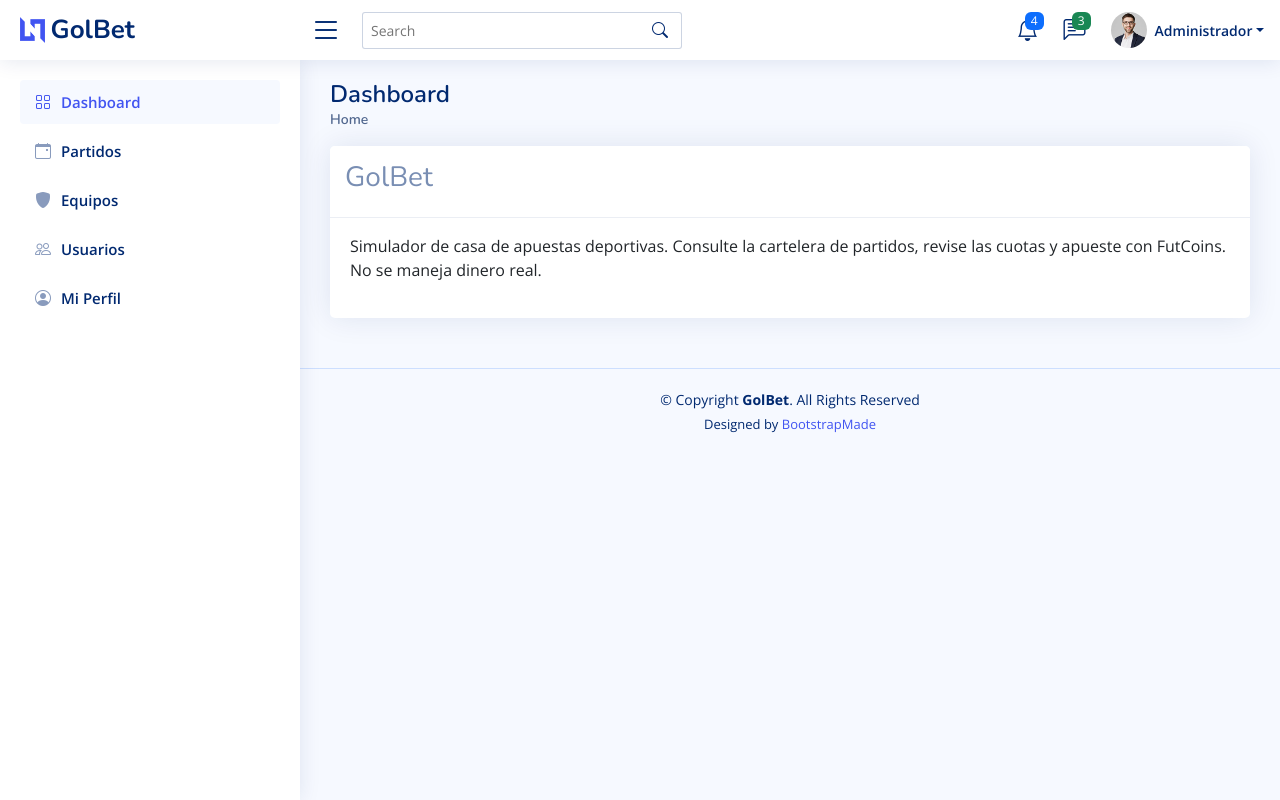
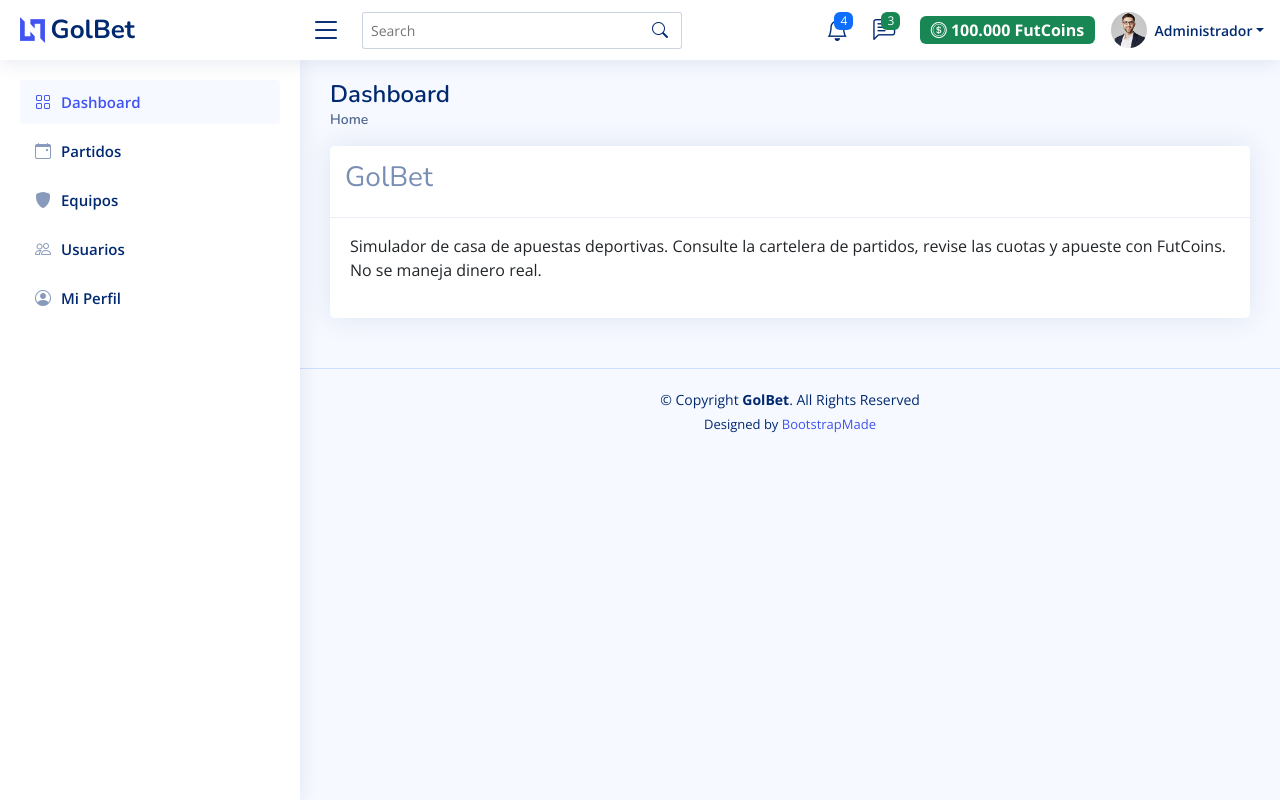
Before and after one commit to do148150-sketch/Golbet_PHP, a Laravel app: page / in a window 1280 px wide. Run offline with Laravel 12, Linux system fonts and the light colour scheme; a user stored in the database is signed in; data comes from the database, SQL or seed files in the repository; some libraries are stand-ins or nearby versions.

Commit message:
Show FutCoins balance in the header

```diff
--- a/resources/views/layouts/header.blade.php
+++ b/resources/views/layouts/header.blade.php
@@ -165,6 +165,16 @@
 
         </li><!-- End Messages Nav -->
 
+                {{-- Saldo de FutCoins del usuario de la sesion, visible en todas las pantallas --}}
+        @auth
+          <li class="nav-item pe-3">
+            <span class="badge bg-success fs-6">
+              <i class="bi bi-coin"></i>
+              {{ number_format(Auth::user()->balance, 0, ',', '.') }} FutCoins
+            </span>
+          </li>
+        @endauth
+
         <li class="nav-item dropdown pe-3">
 
           <a class="nav-link nav-profile d-flex align-items-center pe-0" href="#" data-bs-toggle="dropdown">
```
